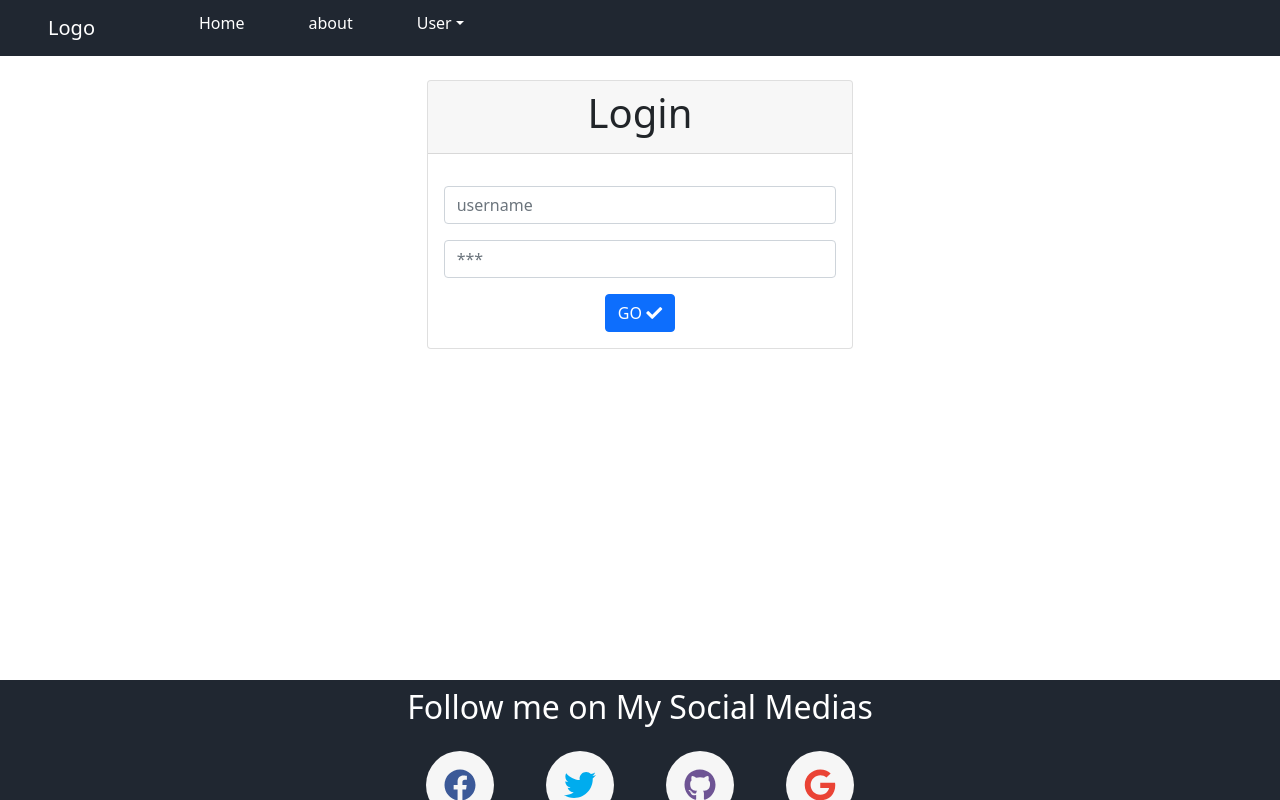
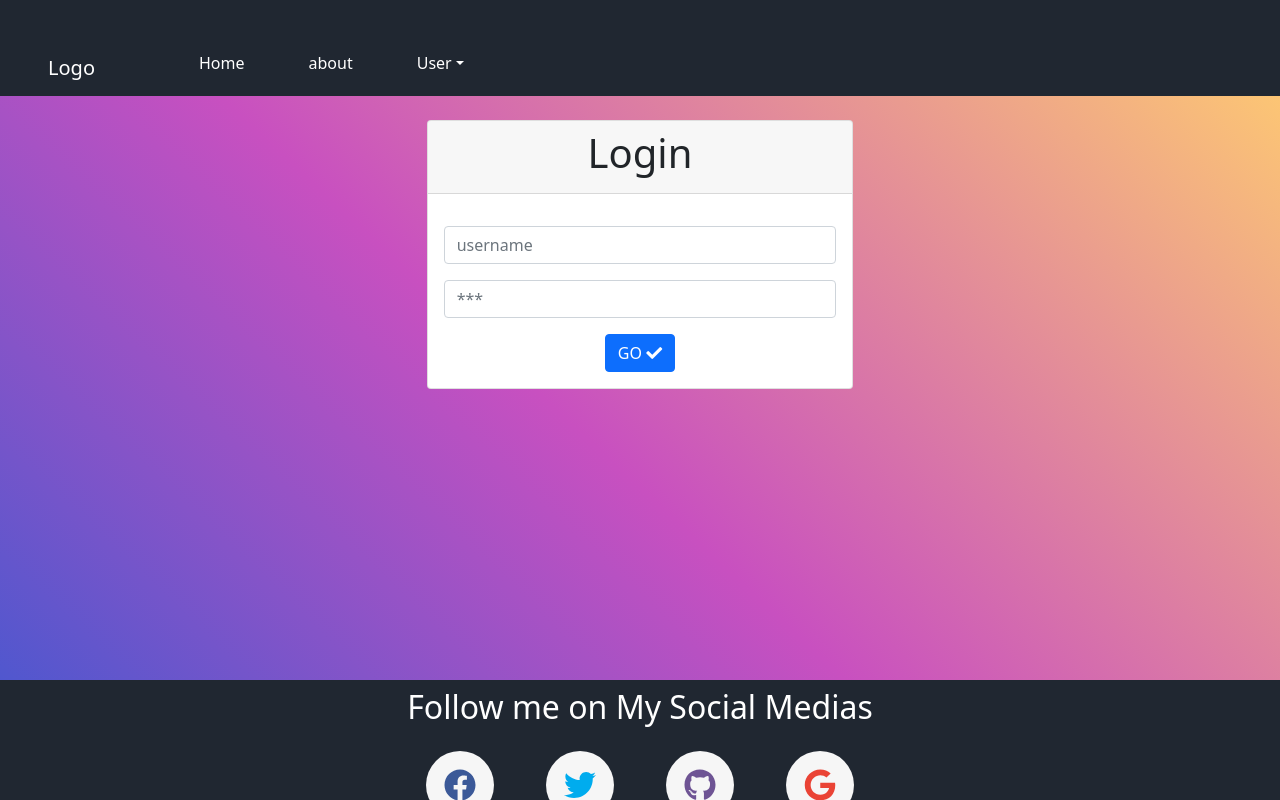
Before and after one commit to AlejoTorres2001/React_TODO_WebApp, a React (Create React App) app: page /login in a window 1280 px wide. Built offline with nearby package versions, Linux system fonts and the light colour scheme.

Commit message:
added background to body

```diff
--- a/src/App.js
+++ b/src/App.js
@@ -1,9 +1,10 @@
 import React from "react";
 import AuthProvider from "./components/auth/AuthProvider";
 import AppRouter from "./routers/AppRouter";
+import './styles/App.css'
 function App() {
   return(
-    <div>
+    <div className="box">
        <AuthProvider>
 
       <AppRouter></AppRouter>
--- a/src/components/pages/Login/LoginPage.js
+++ b/src/components/pages/Login/LoginPage.js
@@ -1,7 +1,6 @@
 import { React, useState } from "react";
 import { useHistory, useLocation } from "react-router-dom";
 import useAuth from "../../auth/useAuth";
-
 const LoginPage = () => {
   const auth = useAuth();
   const history = useHistory();
@@ -31,7 +30,7 @@ const LoginPage = () => {
         </div>
       )}
 
-      <div class="col-md-4 mx-auto">
+      <div class="col-md-4 mx-auto ">
         <div class="card mt-4 text-center carta">
           <div class="card-header  carta-header">
             <h1>Login</h1>
@@ -71,7 +70,11 @@ const LoginPage = () => {
             </form>
           </div>
         </div>
+        <div>
+        </div>
       </div>
+
+
     </div>
   );
 };
--- a/src/styles/App.css
+++ b/src/styles/App.css
@@ -1,3 +1,9 @@
-.App {
-  text-align: center;
+.box{
+  position: absolute;
+    top: 40px; /* Header Height */
+    bottom: 20px; /* Footer Height */
+    width: 100%;
+  background-color: #4158D0;
+  background-image: linear-gradient(43deg, #4158D0 0%, #C850C0 46%, #FFCC70 100%);
+
 }
--- a/src/styles/index.css
+++ b/src/styles/index.css
@@ -6,6 +6,10 @@ body {
   -webkit-font-smoothing: antialiased;
   -moz-osx-font-smoothing: grayscale;
   overflow-x: hidden;
+  height: 100%;
+  background-color: #202731 !important;
+  margin: 0;
+
 }
 
 code {
```
